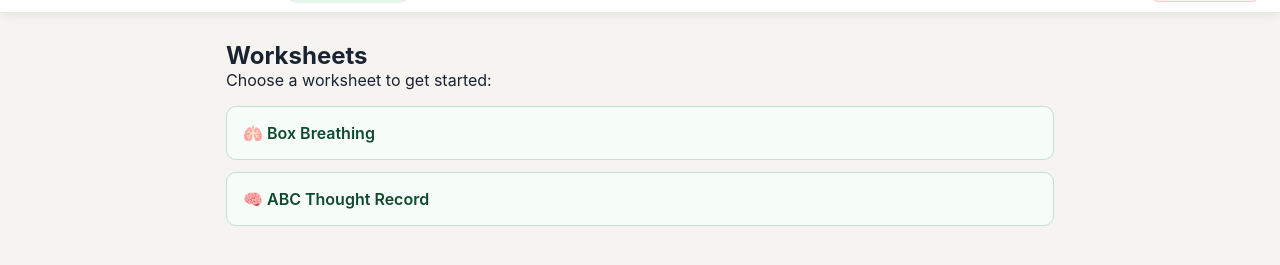
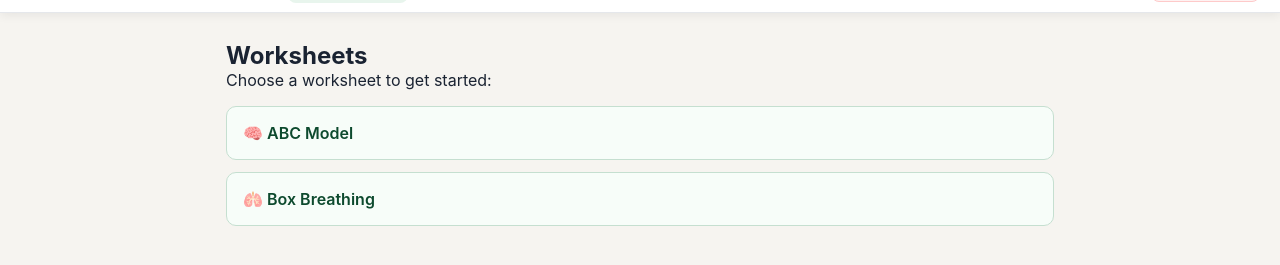
Before and after one commit to mariebelsten-commits/mindpath, a plain HTML site: page index.html in a window 1280 px wide. Both pictures are taken after a click on the button "📚 Worksheets". Shown: the part 37-302 px from the top of the page. Drawn offline with Linux system fonts and the light colour scheme.

Commit message:
Update index.html

```diff
--- a/index.html
+++ b/index.html
@@ -442,12 +442,12 @@
   <p>Choose a worksheet to get started:</p>
 
   <div class="worksheet-list">
+    <a href="/worksheets/abc-model.html" class="worksheet-card">
+      🧠 ABC Model
+    </a>
+
     <a href="/worksheets/box-breathing.html" class="worksheet-card">
       🫁 Box Breathing
-      </a>
-
-      <a href="/worksheets/abc-model.html" class="worksheet-card">
-        🧠 ABC Thought Record
     </a>
   </div>
 </div>
```
Lines whose indentation alone changed are shown as unchanged.
